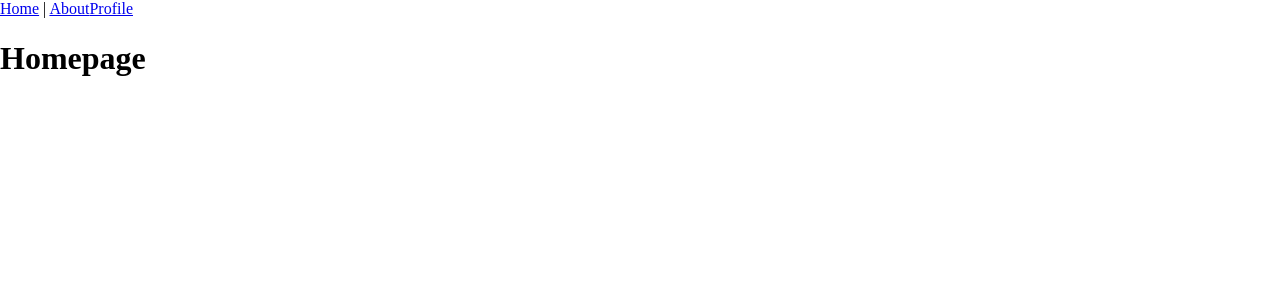
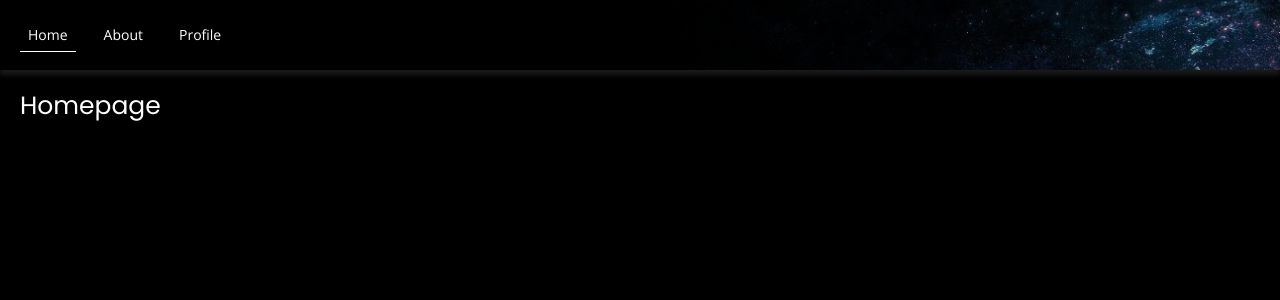
Before and after one commit to AlexisNP/full-skies, a Vue app: page / in a window 1280 px wide. Shown: the top 300 px of the page. Built offline with nearby package versions, Linux system fonts and the light colour scheme.

Commit message:
Added global app style (fonts/variables/scss)

```diff
--- a/src/App.vue
+++ b/src/App.vue
@@ -1,8 +1,31 @@
 <template>
-  <div id="nav">
-    <router-link to="/">Home</router-link> |
-    <router-link to="/about">About</router-link>
-    <router-link to="/profile">Profile</router-link>
+  <div class="fs-wrapper">
+    <navbar />
+    <div class="fs-content">
+      <router-view />
+    </div>
   </div>
-  <router-view />
 </template>
+
+<script lang="ts">
+import { defineComponent } from "vue";
+import Navbar from "@/components/Navbar.vue";
+
+export default defineComponent({
+  components: {
+    Navbar
+  }
+});
+</script>
+
+<style lang="scss" scoped>
+.fs-wrapper {
+  min-height: 100vh;
+  display: flex;
+  flex-flow: column;
+  .fs-content {
+    padding: 70px 20px 20px;
+    flex-grow: 1;
+  }
+}
+</style>
--- /dev/null
+++ b/src/assets/scss/_fonts.scss
@@ -0,0 +1 @@
+@import url('https://fonts.googleapis.com/css2?family=Open+Sans:ital,wght@0,400;0,700;1,400;1,700&family=Poppins:wght@400;600;700;800;900&display=swap');
--- /dev/null
+++ b/src/assets/scss/_global.scss
@@ -0,0 +1,40 @@
+@import 'libs/normalize';
+
+@import 'fonts';
+@import 'variables';
+
+body {
+  font-family: $body-font-family;
+  font-size: $font-size-base;
+  line-height: 1.2;
+  color: $white;
+  background: $black;
+}
+
+h1, h2, h3, h4, h5, h6 {
+  font-family: $heading-font-family;
+  font-weight: $fw-regular;
+}
+h1 { font-size: 30px; }
+h2 { font-size: 25px; }
+h3 { font-size: 22px; }
+h4 { font-size: 18px; }
+
+ul {
+  &.no-style {
+    margin: 0;
+    padding-left: 0;
+    list-style-type: none;
+  }
+}
+
+a {
+  &.no-style {
+    color: inherit;
+    text-decoration: none;
+  }
+}
+
+hr {
+  border-color: rgba($white, .2);
+}
--- /dev/null
+++ b/src/assets/scss/_variables.scss
@@ -0,0 +1,16 @@
+
+$white: #fff;
+$black: #000;
+$fs-black: #070712;
+
+$heading-font-family: 'Poppins', serif;
+$body-font-family: 'Open Sans', sans-serif;
+
+$font-size-base: 14px;
+
+$fw-light: 300;
+$fw-regular: 400;
+$fw-semibold: 600;
+$fw-bold: 700;
+$fw-extra-bold: 800;
+$fw-black: 900;
--- /dev/null
+++ b/src/components/Navbar.vue
@@ -0,0 +1,98 @@
+<template>
+  <div class="navbar">
+    <ul class="navbar-menu no-style">
+      <li v-for="item in items" :key="item.url" class="navbar-item">
+        <router-link :to="item.link" class="navbar-link no-style">
+          {{ item.text }}
+        </router-link>
+      </li>
+    </ul>
+  </div>
+</template>
+
+<script lang="ts">
+import { defineComponent } from "vue";
+
+export default defineComponent({
+  name: "navbar",
+  data() {
+    return {
+      items: [
+        {
+          text: "Home",
+          link: "/"
+        },
+        {
+          text: "About",
+          link: "/about"
+        },
+        {
+          text: "Profile",
+          link: "/profile"
+        }
+      ]
+    };
+  }
+});
+</script>
+
+<style lang="scss" scoped>
+.navbar {
+  position: fixed;
+  top: 0;
+  left: 0;
+  right: 0;
+  height: 70px;
+  padding: 0 20px;
+  background: $black;
+  box-shadow: 0 5px 5px rgba($white, 0.1);
+
+  &:after {
+    position: absolute;
+    top: 0;
+    bottom: 0;
+    right: 0;
+    left: 50%;
+    display: block;
+    content: "";
+    background-image: url("/nav-bg.png");
+    background-size: cover;
+    background-position: center right;
+  }
+
+  .navbar-menu {
+    display: flex;
+    align-items: center;
+    height: 70px;
+    line-height: 70px;
+
+    .navbar-item {
+      &:not(:first-child) {
+        padding-left: 20px;
+      }
+
+      .navbar-link {
+        color: $white;
+        position: relative;
+        padding: 0 8px;
+        &:after {
+          display: block;
+          content: "";
+          position: absolute;
+          background: $white;
+          width: 0;
+          height: 1px;
+          bottom: -8px;
+          transition: width 0.25s ease-in-out;
+        }
+
+        &.router-link-active {
+          &:after {
+            width: 100%;
+          }
+        }
+      }
+    }
+  }
+}
+</style>
--- a/src/main.ts
+++ b/src/main.ts
@@ -3,7 +3,8 @@ import App from "./App.vue";
 import router from "./router";
 import store from "./store";
 
-import "./assets/scss/libs/_normalize.scss";
+import "@/assets/scss/libs/_normalize.scss";
+import "@/assets/scss/_global.scss";
 
 createApp(App)
   .use(store)
--- a/src/views/About.vue
+++ b/src/views/About.vue
@@ -1,6 +1,6 @@
 <template>
   <div class="about">
-    <h1>About</h1>
+    <h2>About</h2>
   </div>
 </template>
 
--- a/src/views/Home.vue
+++ b/src/views/Home.vue
@@ -1,6 +1,6 @@
 <template>
   <div class="home">
-    <h1>Homepage</h1>
+    <h2>Homepage</h2>
   </div>
 </template>
 
--- a/src/views/Profile.vue
+++ b/src/views/Profile.vue
@@ -1,7 +1,7 @@
 <template>
   <div class="home">
     <header class="profile-header">
-      <h1>My Profile</h1>
+      <h2>My Profile</h2>
       <hr />
       <h2>Profile for {{ user.name }}</h2>
     </header>
--- /dev/null
+++ b/vue.config.js
@@ -0,0 +1,9 @@
+module.exports = {
+  css: {
+    loaderOptions: {
+      scss: {
+        additionalData: `@import "src/assets/scss/_variables.scss";`
+      }
+    }
+  }
+};
```
Also changed, not shown: public/nav-bg.png (added).
